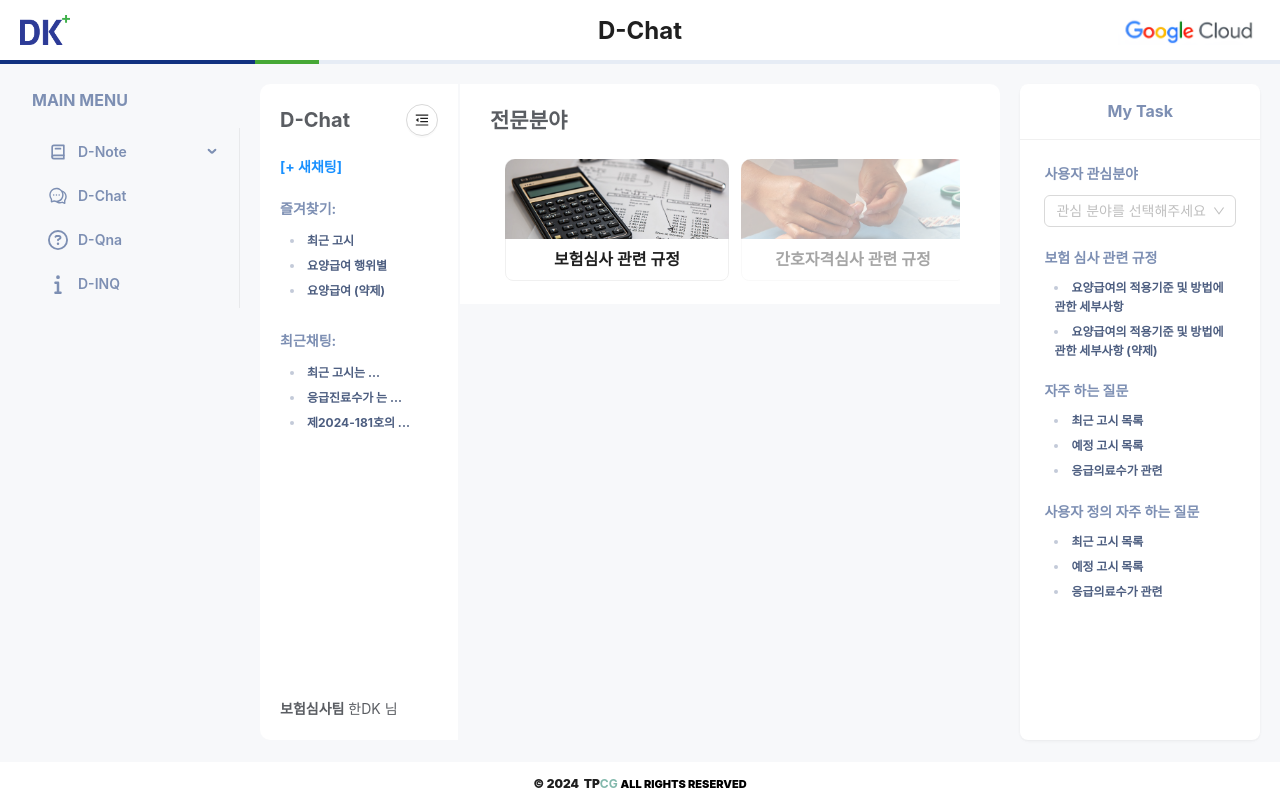
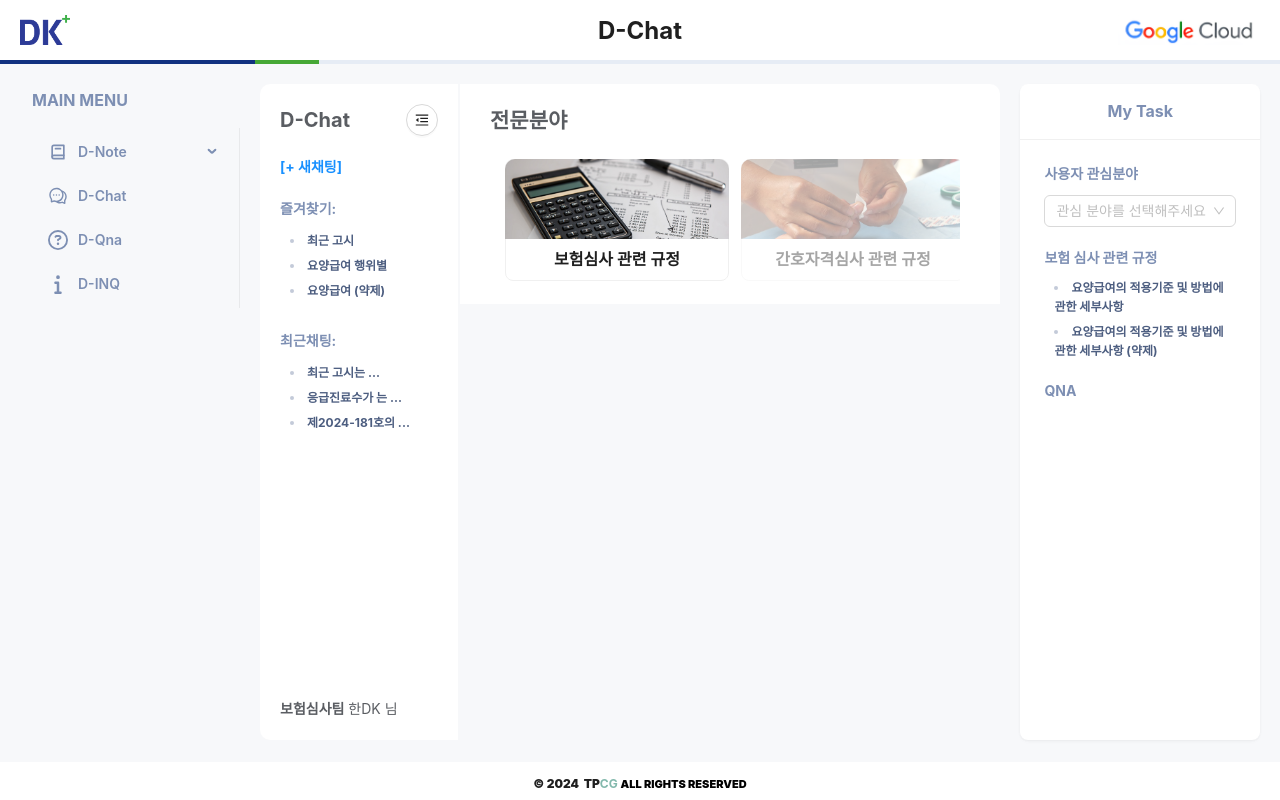
Before and after one commit to jong-tpcg/dk-medical-demo, a React (Vite) app in the folder demo-front/: page /d-chat in a window 1280 px wide. Built offline with nearby package versions, Linux system fonts and the light colour scheme.

Commit message:
Featue: Style일부 수정, 소개 문구 수정, selectedAgent ,Qna (Store추가)

```diff
--- a/demo-front/src/components/ui/chat/index.tsx
+++ b/demo-front/src/components/ui/chat/index.tsx
@@ -21,3 +21,9 @@
   pageIdentifier: string;
   relevanceScore: number;
 }
+export interface QnaStore {
+  answer: string;
+  question: string;
+  documnt_title: string;
+  documnt_content: string;
+}
--- a/demo-front/src/features/agents/Agents.tsx
+++ b/demo-front/src/features/agents/Agents.tsx
@@ -13,6 +13,9 @@
 import IImg from "@/assets/agents/1.jpg";
 import NImg from "@/assets/agents/2.jpg";
 import DImg from "@/assets/agents/3.jpg";
+import { useChatStore } from "@/store/chatStore";
+import { Spinner } from "@/components/ui/spinner/Spinner";
+import { DefaultChatMessageType, QnaStore } from "@/components/ui/chat";
 
 const agents = [
   {
@@ -37,12 +40,18 @@
 export const Agents = () => {
   const navigate = useNavigate();
   const { Option } = Select;
-  const [selectedAgent, setSelectedAgent] = useState<string | null>(null);
   const [showLeftArrow, setShowLeftArrow] = useState(false);
   const [showRightArrow, setShowRightArrow] = useState(false);
   const rowRef = useRef<HTMLDivElement | null>(null);
   const [messageApi, contextHolder] = message.useMessage();
   const [collapsed, setCollapsed] = useState(false);
+  const selectedAgent = useChatStore((state) => state.selectedAgent);
+  const setSelectedAgent = useChatStore((state) => state.setSelectedAgent);
+  const qnaList = useChatStore((state) => state.qnaList);
+  // const relatedQuestionsList = useChatStore(
+  //   (state) => state.relatedQuestionsList
+  // );
+  const addChatMessage = useChatStore((state) => state.addChatMessage);
 
   const handleCardClick = (route: string) => {
     //agents에서 선택한 agent의 route에 해당하는 객체의 status확인
@@ -60,6 +69,7 @@
       const agent = currentPath.split("/").pop();
       if (agent) setSelectedAgent(agent);
     }
+    // eslint-disable-next-line react-hooks/exhaustive-deps
   }, []);
 
   const scrollRight = () => {
@@ -92,7 +102,25 @@
       setShowRightArrow(scrollLeft + clientWidth < scrollWidth);
     }
   };
-
+  const addQnaToChat = (qna: QnaStore) => {
+    if (!selectedAgent) return;
+    const userMessage: DefaultChatMessageType = {
+      message: qna.question,
+      tools: null,
+      time: new Date().toLocaleTimeString(),
+      sender: "user",
+      model: "default",
+    };
+    const newAnswerMessage: DefaultChatMessageType = {
+      message: qna.answer,
+      tools: null,
+      time: new Date().toLocaleTimeString(),
+      sender: "ai",
+      model: "default",
+    };
+    addChatMessage(selectedAgent, userMessage);
+    addChatMessage(selectedAgent, newAnswerMessage);
+  };
   useEffect(() => {
     const row = rowRef.current;
     if (!row) return;
@@ -125,7 +153,7 @@
   }, []);
 
   return (
-    <div className="chat-container">
+    <div className="agent-box-container">
       <Sider width={200} className="chat-sider" collapsed={collapsed}>
         <Button
           onClick={() => setCollapsed(!collapsed)}
@@ -260,7 +288,7 @@
             )}
           </div>
         </div>
-        {selectedAgent && <Outlet context={{ selectedAgent }} />}
+        {selectedAgent && <Outlet />}
       </div>
       <div className="task-sider-wrapper">
         <Card
@@ -298,19 +326,28 @@
             </ul>
           </div>
           <div className="task-block">
-            <h5>자주 하는 질문</h5>
+            <h5>QNA</h5>
             <ul>
-              <li>최근 고시 목록 </li>
-              <li>예정 고시 목록</li>
-              <li>응급의료수가 관련</li>
-            </ul>
-          </div>
-          <div className="task-block">
-            <h5>사용자 정의 자주 하는 질문</h5>
-            <ul>
-              <li>최근 고시 목록</li>
-              <li>예정 고시 목록</li>
-              <li>응급의료수가 관련</li>
+              {qnaList === "loading" ? (
+                <Spinner type="llm" />
+              ) : (
+                qnaList?.map((qna, id) => (
+                  <button
+                    key={id}
+                    onClick={() => {
+                      addQnaToChat(qna);
+                    }}
+                    style={{
+                      background: "none",
+                      border: "none",
+                      color: "blue",
+                      cursor: "pointer",
+                    }}
+                  >
+                    <li>{qna.question}</li>
+                  </button>
+                ))
+              )}
             </ul>
           </div>
         </Card>
--- a/demo-front/src/features/agents/AgentsChatCommon.tsx
+++ b/demo-front/src/features/agents/AgentsChatCommon.tsx
@@ -6,26 +6,25 @@
 import { ScrollButtons } from "@/components/ui/chat/scroll-buttons";
 import { useChatStore } from "@/store/chatStore";
 import { DefaultChatMessageType, UserMessage } from "@/components/ui/chat";
-import { useOutletContext } from "react-router-dom";
 import { useMemo } from "react";
 import { ArkMessageBox } from "@/components/ui/chat/ark-message-box";
 import { ArkDefault } from "@/components/ui/chat/ark-default";
 import { agentConfig } from "./agentConfig";
 import axios from "axios";
 
-type OutletContextType = {
-  selectedAgent: string;
-};
-
 export const AgentsChatCommon = () => {
   const agentChatList = useChatStore((state) => state.agentChatList);
   const addChatMessage = useChatStore((state) => state.addChatMessage);
   const resetChatList = useChatStore((state) => state.resetChatList);
+  const setQnaList = useChatStore((state) => state.setQnaList);
+  const selectedAgent = useChatStore((state) => state.selectedAgent);
+  const setRelatedQuestionsList = useChatStore(
+    (state) => state.setRelatedQuestionsList
+  );
   const [isModalVisible, setIsModalVisible] = useState(false);
   const [inputValue, setInputValue] = useState<string>("");
   const [messageApi, contextHolder] = message.useMessage();
-  const { selectedAgent } = useOutletContext<OutletContextType>();
-  const { initialMessage } = agentConfig[selectedAgent];
+  const { initialMessage } = agentConfig[selectedAgent!];
   const { Link } = Typography;
   const chatMessages = useMemo(() => {
     if (selectedAgent && selectedAgent in agentChatList) {
@@ -51,8 +50,9 @@
         type: "loading",
       };
       sendMessage(inputValue);
-      addChatMessage(selectedAgent, userMessage);
-      addChatMessage(selectedAgent, newAnswerMessage);
+      addChatMessage(selectedAgent!, userMessage);
+      addChatMessage(selectedAgent!, newAnswerMessage);
+      setQnaList("loading");
       setInputValue("");
     } else {
       messageApi.warning("메시지를 입력해주세요.");
@@ -68,7 +68,7 @@
     // https://demo-app-test-556320446019.us-central1.run.app
     // http://127.0.0.1:8000
     axios
-      .post("https://demo-app-test-556320446019.us-central1.run.app", {
+      .post("http://127.0.0.1:8010", {
         query: query,
       })
       .then((res) => {
@@ -77,10 +77,20 @@
           const data = res.data;
           updateLastAiMessage({
             message: data.filter_text ? data.filter_text : data.answer_text,
-            tools: data.references,
+            tools: data.references.length > 0 ? data.references : null,
             type: "success",
           });
+
+          setQnaList(data.related_qna_list);
+          setRelatedQuestionsList(data.related_questions);
         }
+      })
+      .catch((err) => {
+        console.log(err);
+        updateLastAiMessage({
+          message: "에러가 발생했습니다. 다시 시도해주세요.",
+          type: "error",
+        });
       });
   };
   const updateLastAiMessage = useCallback(
@@ -204,7 +214,7 @@
         onInputChange={setInputValue}
         onSendMessage={handleSendMessage}
         onResetChat={() => {
-          resetChatList(selectedAgent);
+          resetChatList(selectedAgent!);
         }}
       />
     </div>
--- a/demo-front/src/features/d_note/MedicalSummary.tsx
+++ b/demo-front/src/features/d_note/MedicalSummary.tsx
@@ -168,7 +168,7 @@
             </ArkMessageBox>
           ) : !isLoading && !audioSrc ? (
             <ArkMessageBox
-              message="안녕하세요. 의료보험심사 Assistant 입니다. 음성파일을
+              message="안녕하세요. 진료상담 요약 Assistant 입니다. 음성파일을
               업로드해주시면 텍스트 추출 및 요약 작업을 진행합니다."
             />
           ) : isLoading ? (
--- a/demo-front/src/store/chatStore.ts
+++ b/demo-front/src/store/chatStore.ts
@@ -1,6 +1,6 @@
 import { create } from "zustand";
 import { agentConfig } from "@/features/agents/agentConfig";
-import { DefaultChatMessageType } from "@/components/ui/chat";
+import { DefaultChatMessageType, QnaStore } from "@/components/ui/chat";
 
 export type ChatTypeMap = {
   default: DefaultChatMessageType[];
@@ -11,16 +11,14 @@
     | ChatTypeMap[(typeof agentConfig)[key]["type"]]
     | [];
 };
-type QnaStore = {
-  answer: string;
-  question: string;
-  documnt_title: string;
-  documnt_content: string;
-};
 type ChatStore = {
+  selectedAgent: string | null;
   agentChatList: AgentChatDataType;
-  qnalist: QnaStore[] | null;
-  setQnaList: (qnaList: QnaStore[]) => void;
+  qnaList: QnaStore[] | [] | "loading";
+  relatedQuestionsList: [] | [] | "loading";
+  setSelectedAgent: (selectedAgent: string | null) => void;
+  setRelatedQuestionsList: (relatedQuestionsList: [] | "loading") => void;
+  setQnaList: (qnaList: QnaStore[] | "loading" | []) => void;
   addChatMessage: <T extends keyof AgentChatDataType>(
     agent: T,
     message: ChatTypeMap[(typeof agentConfig)[T]["type"]][number]
@@ -29,9 +27,17 @@
 };
 
 export const useChatStore = create<ChatStore>((set) => ({
-  qnalist: null,
+  selectedAgent: null,
+  qnaList: [],
+  relatedQuestionsList: [],
+  setSelectedAgent: (selectedAgent) => {
+    set({ selectedAgent });
+  },
+  setRelatedQuestionsList: (relatedQuestionsList) => {
+    set({ relatedQuestionsList });
+  },
   setQnaList: (qnaList) => {
-    set({ qnalist: qnaList });
+    set({ qnaList: qnaList });
   },
   agentChatList: Object.keys(agentConfig).reduce((acc, key) => {
     acc[key as keyof typeof agentConfig] = []; // 초기값은 빈 배열
--- a/demo-front/src/styles/d_chat.scss
+++ b/demo-front/src/styles/d_chat.scss
@@ -1,4 +1,4 @@
-.chat-container {
+.agent-box-container {
   display: flex;
   height: 100%;
 
--- a/demo-front/src/styles/modal-scroll.scss
+++ b/demo-front/src/styles/modal-scroll.scss
@@ -38,7 +38,7 @@
 
   .ant-modal-content {
     padding: 40px 44px;
-    height: 800px;
+    height: 600px;
     margin-top: 10px;
     display: flex;
     flex-direction: column;
```
